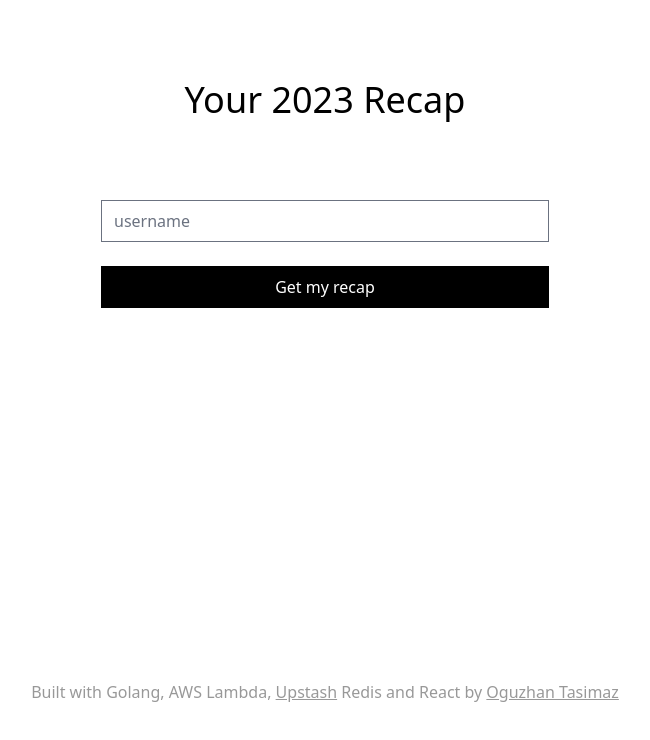
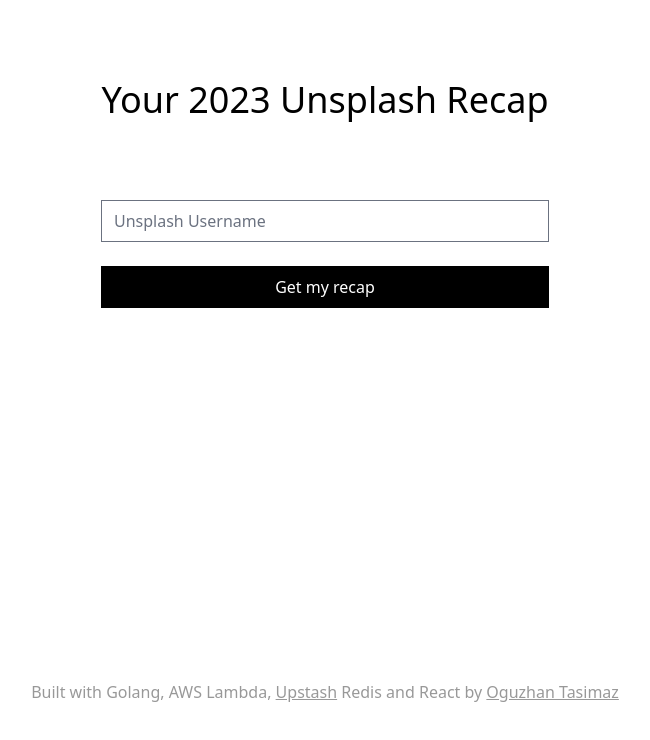
Before and after one commit to oguzhantasimaz/unsplash-recap-fe, a React (Create React App) app: page / in a window 1280 px wide. Shown: the top 740 px of the page, without its empty margins (315-965 px from the left). Built offline with nearby package versions, Linux system fonts and the light colour scheme.

Commit message:
add: mention of unsplash, link to the user's unsplash profile

```diff
--- a/src/App.js
+++ b/src/App.js
@@ -12,11 +12,11 @@ function App() {
     <main className="mx-auto flex h-screen max-w-6xl flex-col px-10 py-20 text-center">
       <h1 className="text-4xl">
         {username ? (
-          <span className="font-semibold">{username}'s</span>
+          <a href={"https://unsplash.com/" + username} target="_blank" className="font-semibold">{username}'s</a>
         ) : (
           "Your"
         )}{" "}
-        2023 Recap
+        2023 Unsplash Recap
       </h1>
       {recap ? <Result /> : <Form />}
       <Footer />
--- a/src/components/Form.js
+++ b/src/components/Form.js
@@ -21,7 +21,7 @@ export default function Form() {
         <input
           type="text"
           id="username"
-          placeholder="username"
+          placeholder="Unsplash Username"
           value={username}
           onChange={handleUsernameChange}
         />
--- a/src/components/ResultDownload.js
+++ b/src/components/ResultDownload.js
@@ -3,7 +3,7 @@ import React from "react";
 export default function ResultDownload({ onClick }) {
   return (
     <div>
-      <button onClick={onClick}>Download Recap</button>
+      <button onClick={onClick}>Download Unsplash Recap</button>
     </div>
   );
 }
```
